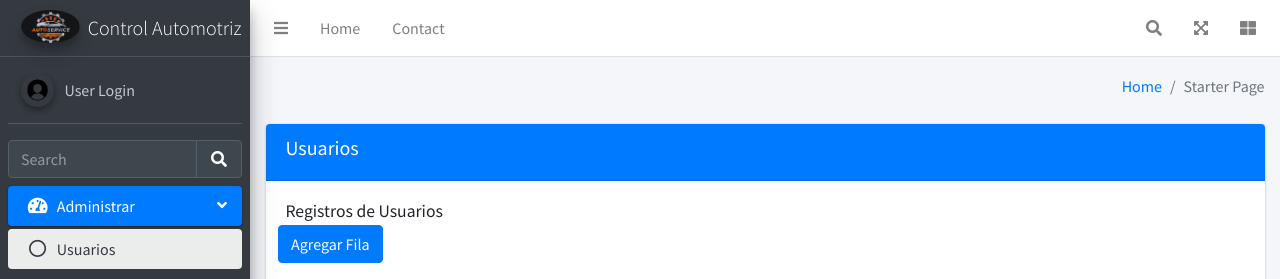
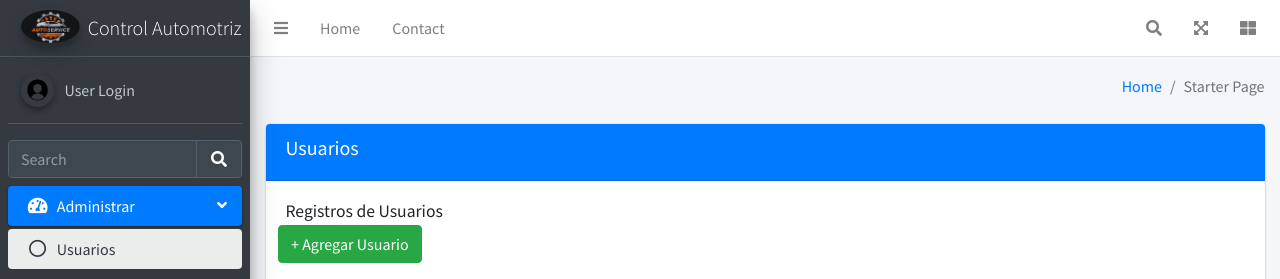
Before and after one commit to JoseGarPe/ControlAutomotriz, a PHP site: page /list/userCreate.php in a window 1280 px wide. Shown: the top 279 px of the page. Run offline with PHP 8.4, Linux system fonts and the light colour scheme; data that the repository does not hold is empty; some libraries are stand-ins or nearby versions.

Commit message:
updat user

```diff
--- a/class/usuarioModel.php
+++ b/class/usuarioModel.php
@@ -53,14 +53,21 @@ public function setPass($pass) {
     $this->pass = $password;
 }
 
+public function getId_tipo_usuario() {
+    return $this->id_tipo_usuario;
+}
+
+public function setId_tipo_usuario($id_tipo_usuario) {
+    $this->id_tipo_usuario = $id_tipo_usuario;
+}
 
 
 //------------------------------------ FUNCIONES --------------------------------------//
 
 public function save()
 {
-      $query="INSERT INTO user (id,user,pass)
-                  values(NULL,'".$this->user."','".$this->pass."');";
+      $query="INSERT INTO user (id,user,pass,id_tipo_usuario)
+                  values(NULL,'".$this->user."','".$this->pass."',".$this->id_tipo_usuario.");";
           $save=$this->db->query($query);
           if ($save==true) {
               return true;
--- a/list/userCreate.php
+++ b/list/userCreate.php
@@ -157,7 +157,7 @@ scratch. This page gets rid of all links and provides the needed markup only.
                 <h6 class="card-title">Registros de Usuarios</h6><br/>
                 <div class="row">
                     <div class="form-group">
-                      <button type="button" class="btn btn-primary mr-2" onclick="agregarFila()">Agregar Fila</button>
+                      <button type="button" class="btn btn-success mr-2 insert_data"> + Agregar Usuario</button>
                     </div>
                 </div>
                 <div class="row">
```
